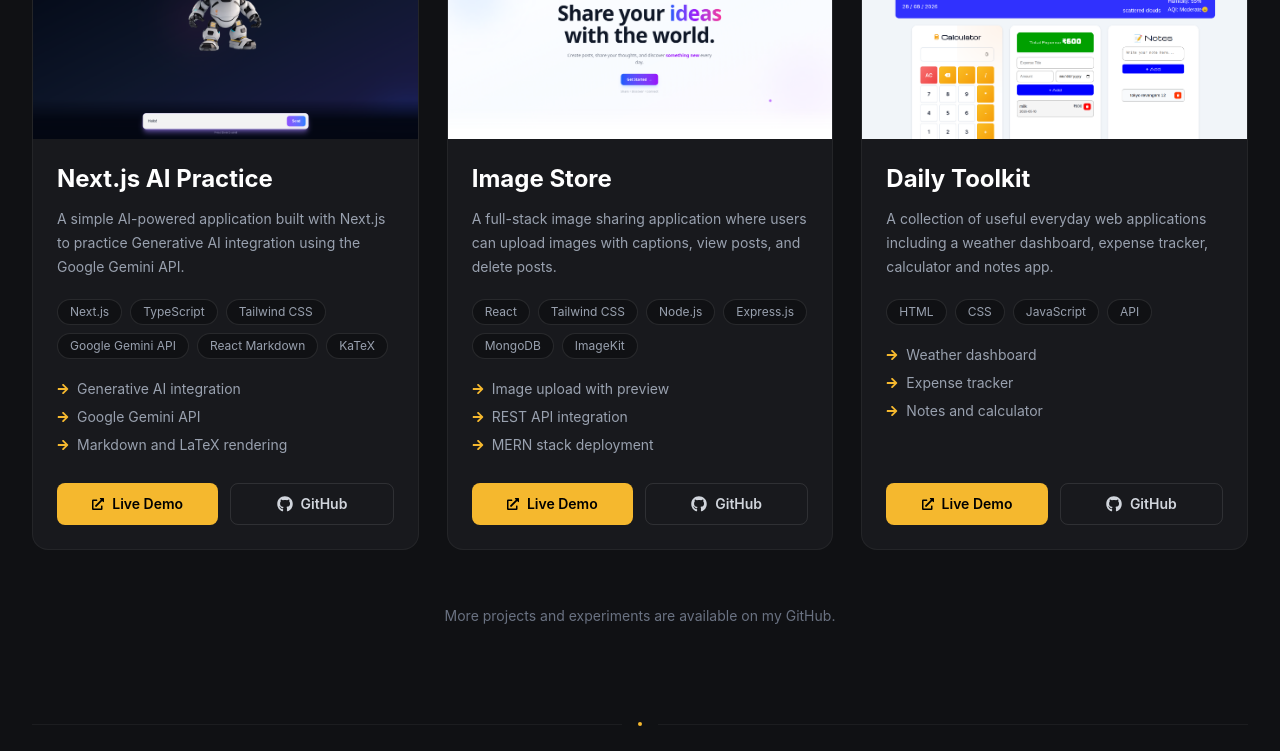
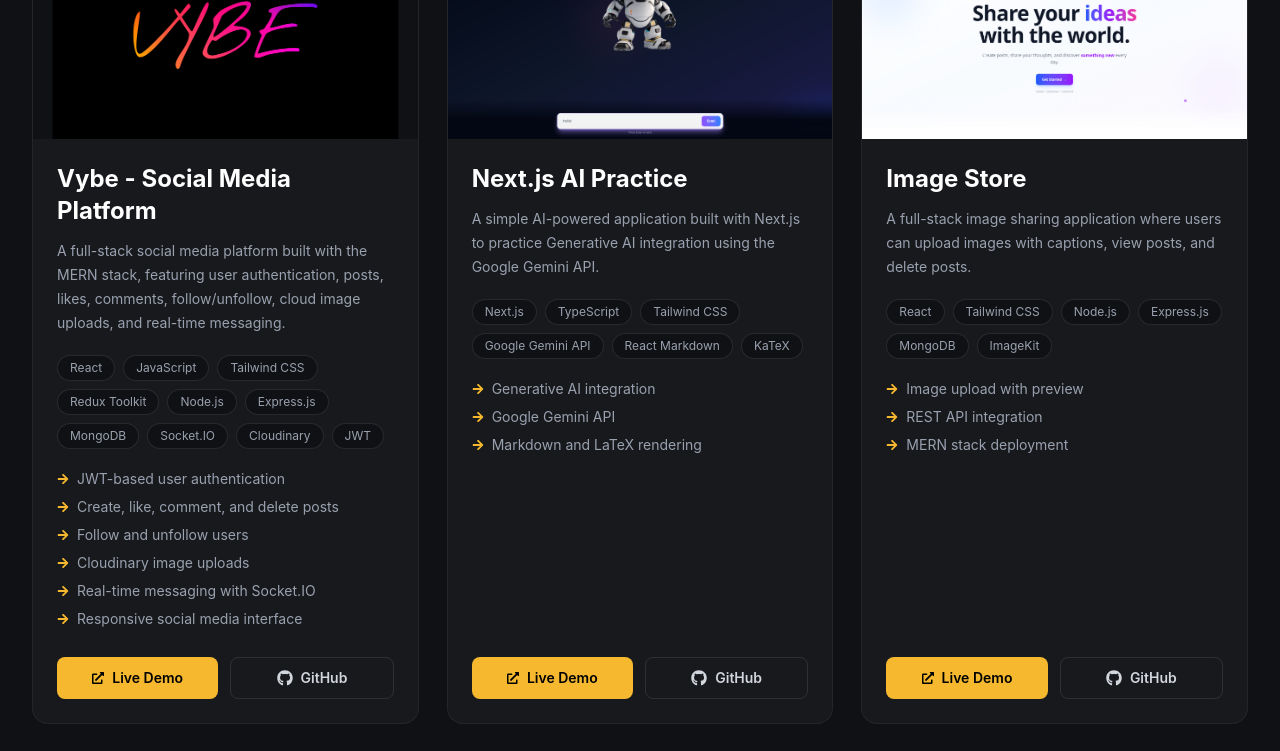
Before and after one commit to Arpit-Kumar-198/portfolio, a React (Vite) app: page /projects in a window 1280 px wide. Shown: the part 3960-4711 px from the top of the page. Built offline with nearby package versions, Linux system fonts and the light colour scheme.

Commit message:
Add Vybe project to portfolio

```diff
--- a/src/pages/Projects.jsx
+++ b/src/pages/Projects.jsx
@@ -2,8 +2,39 @@
 import dailyToolkit from "../assets/projects/daily-toolkit.png";
 import imageStore from "../assets/projects/image-store.png";
 import miniAI from "../assets/projects/mini-ai.png";
+import vybe from "../assets/projects/vybe.png";
+
 const Projects = () => {
   const projects = [
+    {
+      title: "Vybe - Social Media Platform",
+      description:
+        "A full-stack social media platform built with the MERN stack, featuring user authentication, posts, likes, comments, follow/unfollow, cloud image uploads, and real-time messaging.",
+      image: vybe,
+      status: "In Progress",
+      technologies: [
+        "React",
+        "JavaScript",
+        "Tailwind CSS",
+        "Redux Toolkit",
+        "Node.js",
+        "Express.js",
+        "MongoDB",
+        "Socket.IO",
+        "Cloudinary",
+        "JWT",
+      ],
+      highlights: [
+        "JWT-based user authentication",
+        "Create, like, comment, and delete posts",
+        "Follow and unfollow users",
+        "Cloudinary image uploads",
+        "Real-time messaging with Socket.IO",
+        "Responsive social media interface",
+      ],
+      liveLink: "#",
+      githubLink: "https://github.com/Arpit-Kumar-198/vybe",
+    },
     {
       title: "Next.js AI Practice",
       description:
```
Also changed, not shown: src/assets/projects/vybe.png (added).
